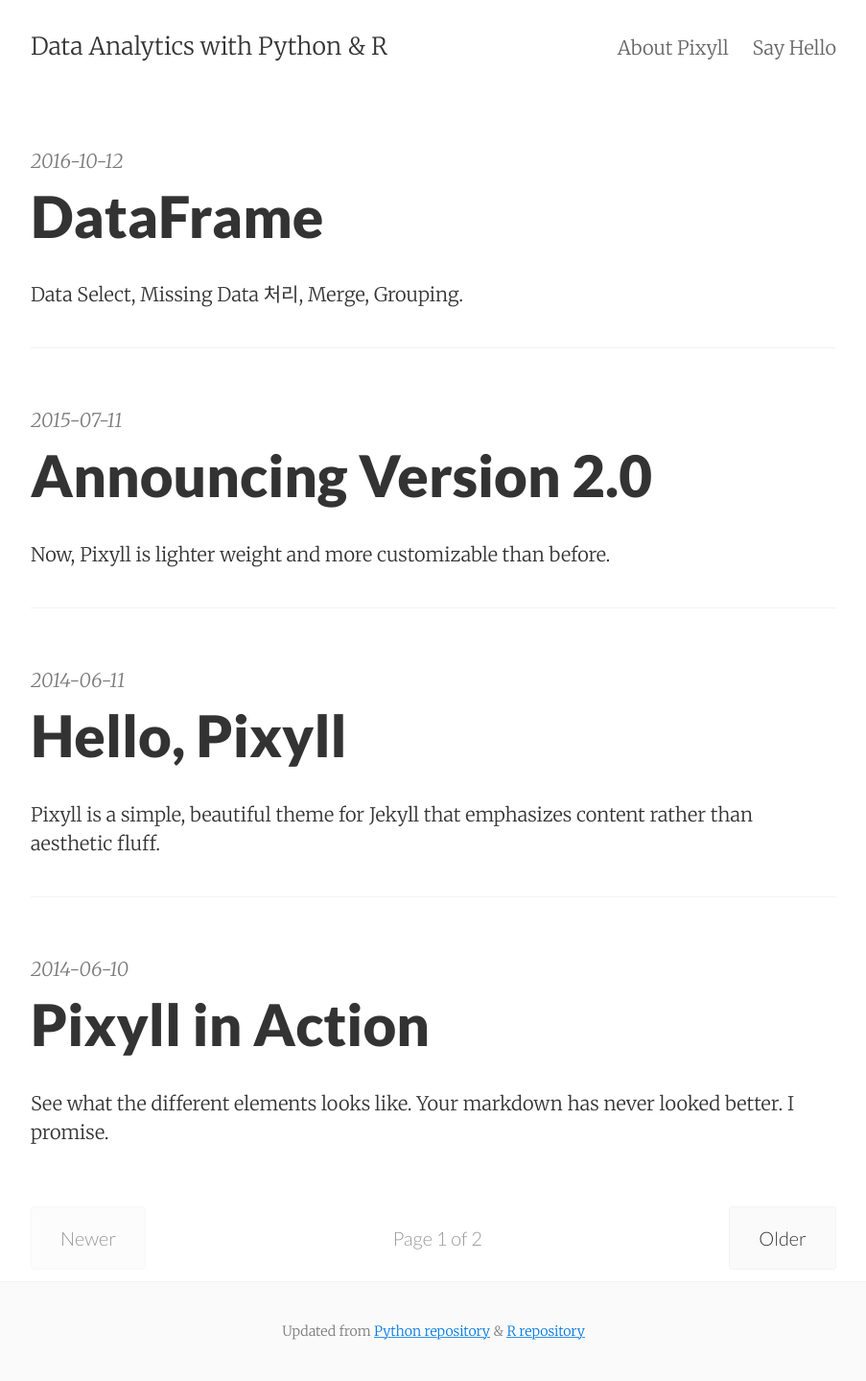
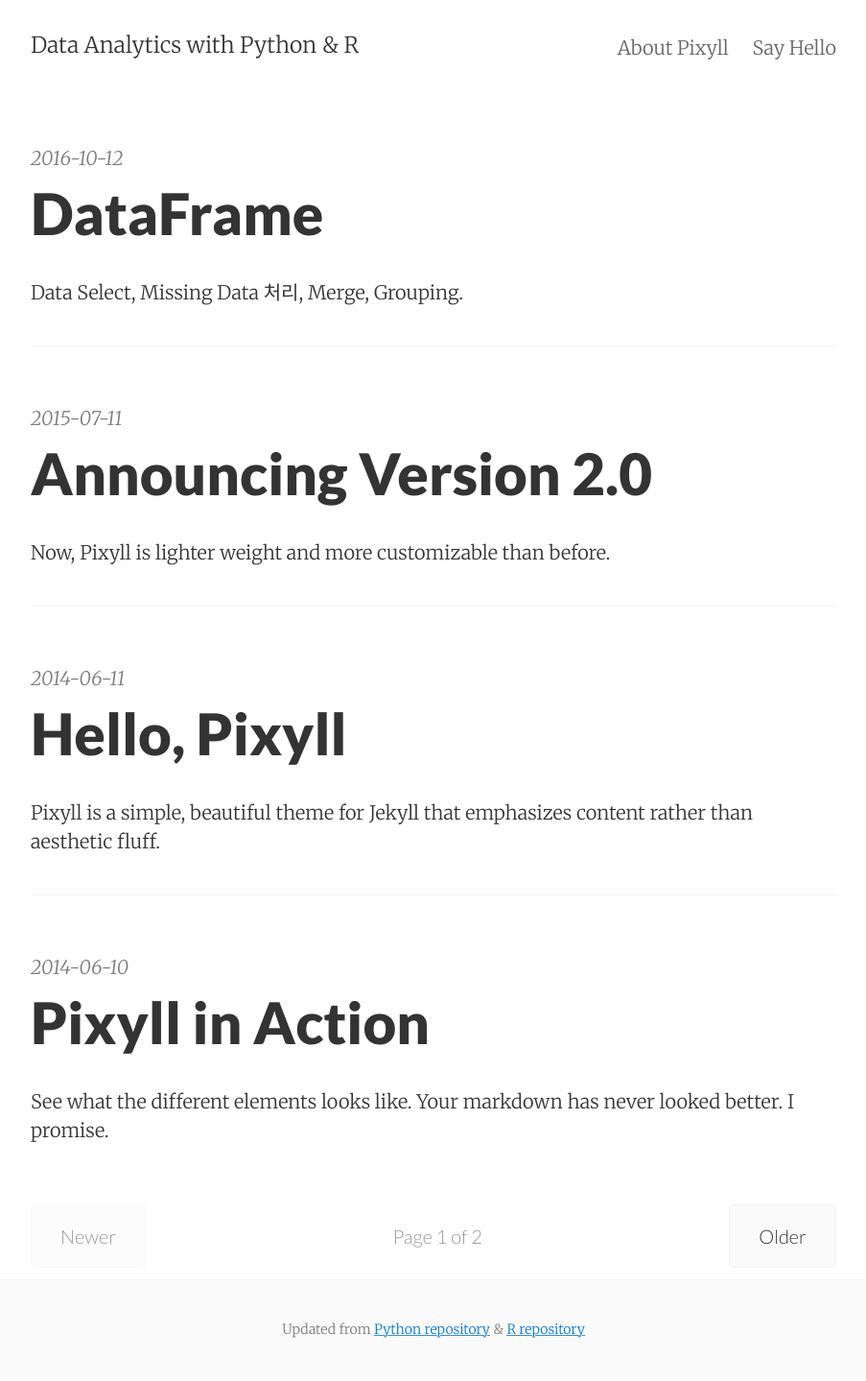
Before and after one commit to woosa7/woosa7.github.io, a Jekyll site: the page built from index.html, in a window 1280 px wide. Shown: the whole page at 96% size, without its empty margins (188-1091 px from the left). Built offline with Jekyll 4.4.1, drawn with Linux system fonts in a browser that asks for light colours; the list of posts is cut into pages by our own code.

Commit message:
change settings

```diff
--- a/_sass/_variables.scss
+++ b/_sass/_variables.scss
@@ -9,7 +9,7 @@ $heading-line-height: 1.25 !default;
 $monospace-font-family: 'Source Code Pro', Consolas, monospace !default;
 $h1: 2.998rem !default;
 $h2: 1.5rem !default;
-$h3: 1.25rem !default;
+$h3: 1.15rem !default;
 $h4: 1rem !default;
 $h5: .875rem !default;
 $h6: .75rem !default;
```
